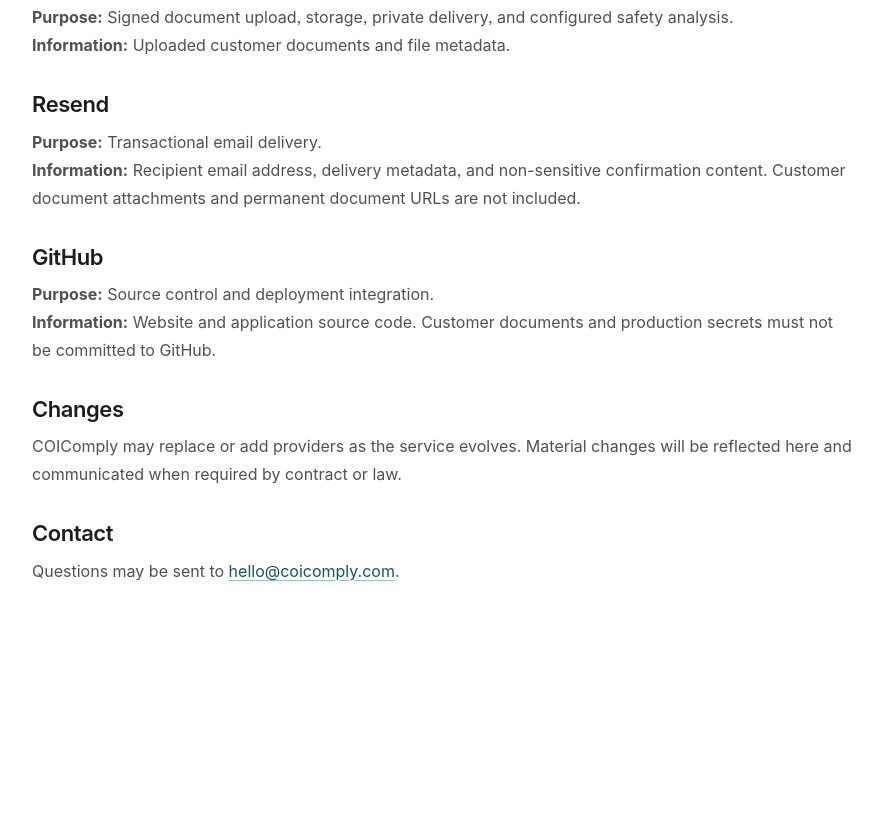
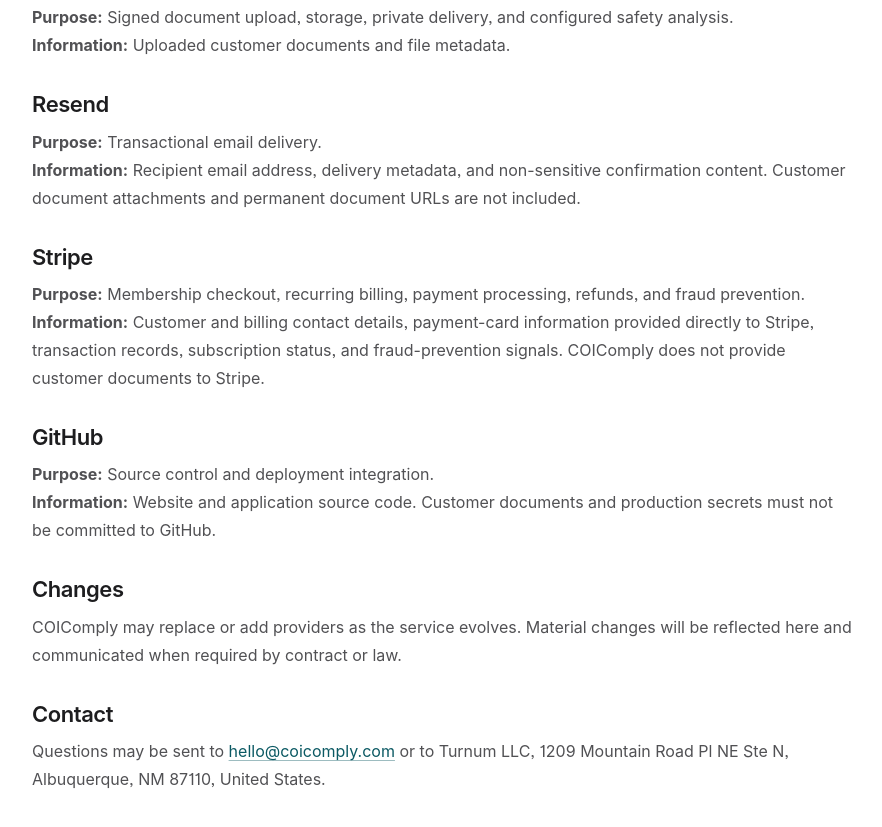
Before and after one commit to therealgenxcrypto/coicomply-site, a plain HTML site: page subprocessors.html in a window 1280 px wide. Shown: the part 761-1588 px from the top of the page, without its empty margins (198-1080 px from the left). Before the commit the page ends 1458 px from the top, so only its background shows below. Drawn offline with Linux system fonts and the light colour scheme.

Commit message:
Add Stripe to subprocessor draft

```diff
--- a/subprocessors.html
+++ b/subprocessors.html
@@ -35,6 +35,9 @@
       <h2>Resend</h2>
       <p><strong>Purpose:</strong> Transactional email delivery.<br><strong>Information:</strong> Recipient email address, delivery metadata, and non-sensitive confirmation content. Customer document attachments and permanent document URLs are not included.</p>
 
+      <h2>Stripe</h2>
+      <p><strong>Purpose:</strong> Membership checkout, recurring billing, payment processing, refunds, and fraud prevention.<br><strong>Information:</strong> Customer and billing contact details, payment-card information provided directly to Stripe, transaction records, subscription status, and fraud-prevention signals. COIComply does not provide customer documents to Stripe.</p>
+
       <h2>GitHub</h2>
       <p><strong>Purpose:</strong> Source control and deployment integration.<br><strong>Information:</strong> Website and application source code. Customer documents and production secrets must not be committed to GitHub.</p>
 
@@ -42,7 +45,7 @@
       <p>COIComply may replace or add providers as the service evolves. Material changes will be reflected here and communicated when required by contract or law.</p>
 
       <h2>Contact</h2>
-      <p>Questions may be sent to <a href="mailto:hello@coicomply.com">hello@coicomply.com</a>.</p>
+      <p>Questions may be sent to <a href="mailto:hello@coicomply.com">hello@coicomply.com</a> or to Turnum LLC, 1209 Mountain Road Pl NE Ste N, Albuquerque, NM 87110, United States.</p>
     </article>
   </main>
 </body>
```
